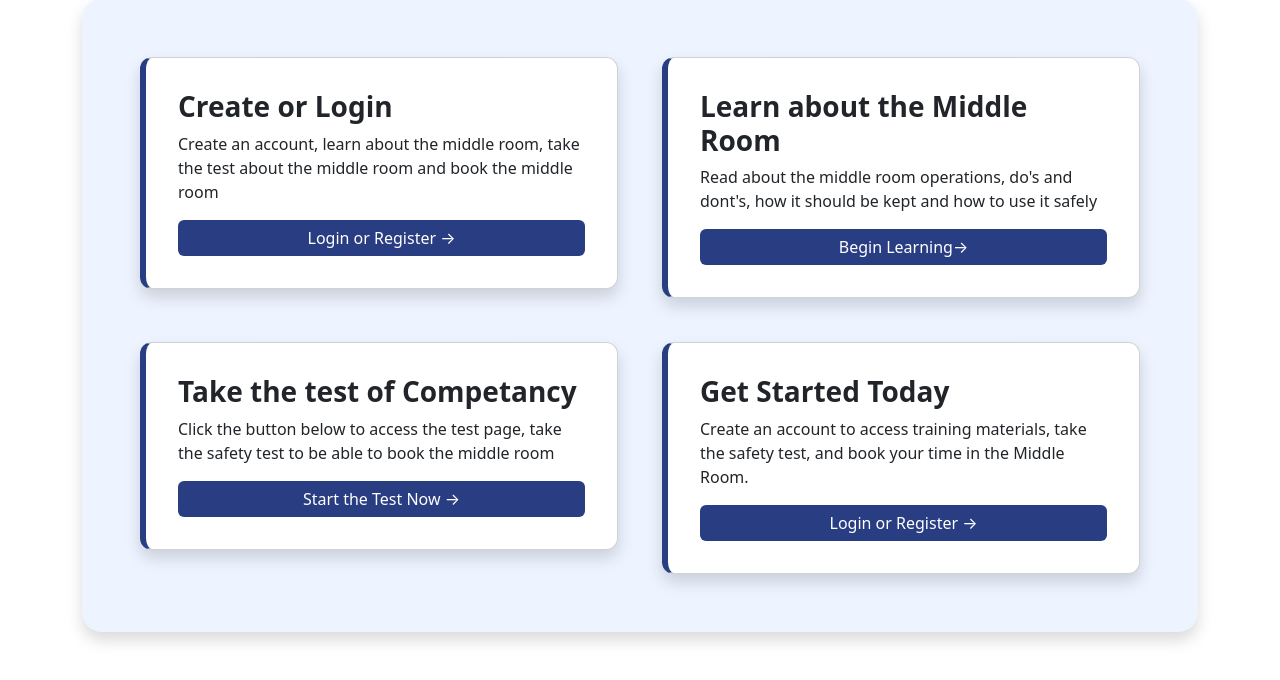
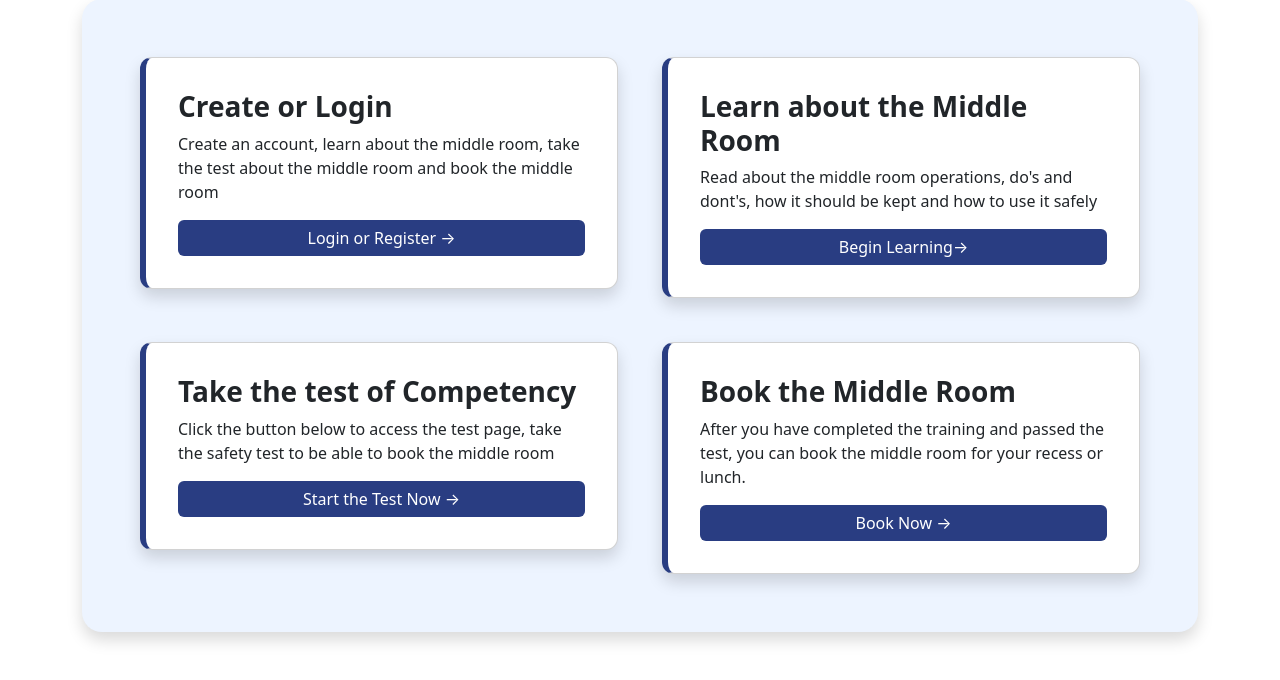
Before and after one commit to TAnderson-Guitar/Middle_Room_Education_System, a Flask app: page / in a window 1280 px wide. Shown: the part 353-1033 px from the top of the page. Run offline with Flask 3, Linux system fonts and the light colour scheme.

Commit message:
Final commit for prototype submission changed the banner from bold to normal text, fixed spelling mistakes, fixed the test route to stop people from skipping training.

```diff
--- a/Everything/app.py
+++ b/Everything/app.py
@@ -90,9 +90,16 @@ def training():
 
 @app.route("/test", methods=["GET", "POST"])
 def test():
+    total = len(TEST_QUESTIONS)
+
+    if not is_logged_in():
+        return redirect("/login")
+
+    if not training_completed():
+        return redirect("/training")
+
     if request.method == "POST":
         score = 0
-        total = len(TEST_QUESTIONS)
 
         for q in TEST_QUESTIONS:
             user_answer = request.form.get(q["id"])
@@ -107,6 +114,7 @@ def test():
         return render_template("test_result.html", score=score, total=total, passed=passed)
 
     return render_template("test.html", questions=TEST_QUESTIONS)
+
 
 
 @app.route("/booking")
--- a/Everything/templates/index.html
+++ b/Everything/templates/index.html
@@ -48,7 +48,7 @@
         <div class="col-md-6">
             <div class="card shadow p-3" style="border-left: 6px solid #293D82;">
                 <div class="card-body">
-                    <h3 class="fw-semibold">Take the test of Competancy</h3>
+                    <h3 class="fw-semibold">Take the test of Competency</h3>
                     <p>
                         Click the button below to access the test page, take the safety test to be able to book the middle room
                     </p>
@@ -59,12 +59,11 @@
         <div class="col-md-6">
             <div class="card shadow p-3" style="border-left: 6px solid #293D82;">
                 <div class="card-body">
-                    <h3 class="fw-semibold">Get Started Today</h3>
+                    <h3 class="fw-semibold">Book the Middle Room</h3>
                     <p>
-                        Create an account to access training materials, take the safety test,
-                        and book your time in the Middle Room.
+                    After you have completed the training and passed the test, you can book the middle room for your recess or lunch.
                     </p>
-                    <a href="/login" class="btn btn-primary w-100">Login or Register →</a>
+                    <a href="/login" class="btn btn-primary w-100">Book Now →</a>
                 </div>
             </div>
         </div>
--- a/Everything/templates/training.html
+++ b/Everything/templates/training.html
@@ -11,7 +11,7 @@
 
 <body>
 <div class="banner mb-4">
-    <h1 class="fw-bold">Middle Room Training</h1>
+    <h1>Middle Room Training</h1>
 </div>
 
 <div class="container mt-5">
@@ -50,7 +50,7 @@
     <div class="text-center">
         <form method="POST">
             <button class="btn btn-success btn-lg px-5 py-2">
-                ✓ I Understand — Continue to Test
+                ✓ I Understand - Continue to Test
             </button>
         </form>
     </div>
```
Also changed, not shown: users.db.
